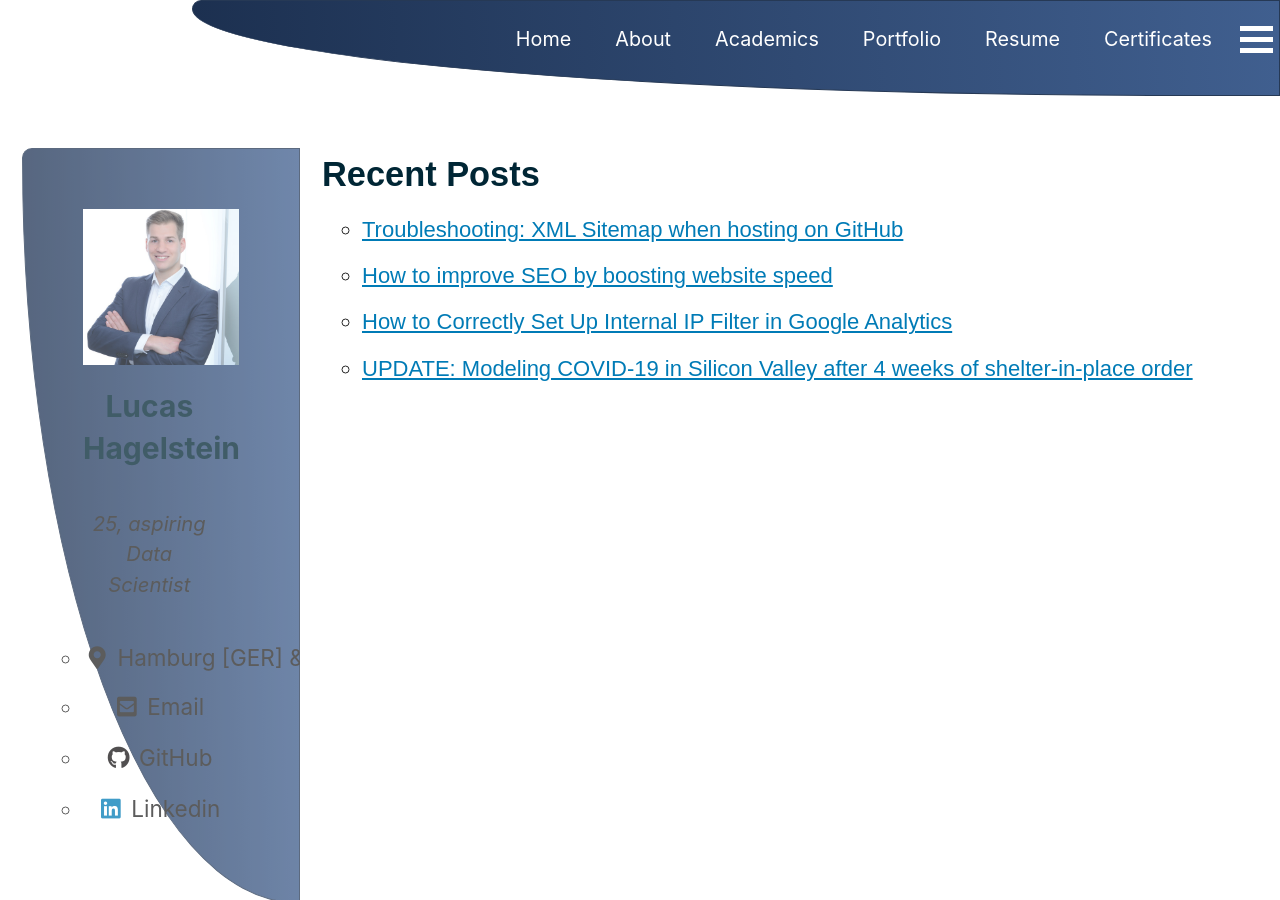
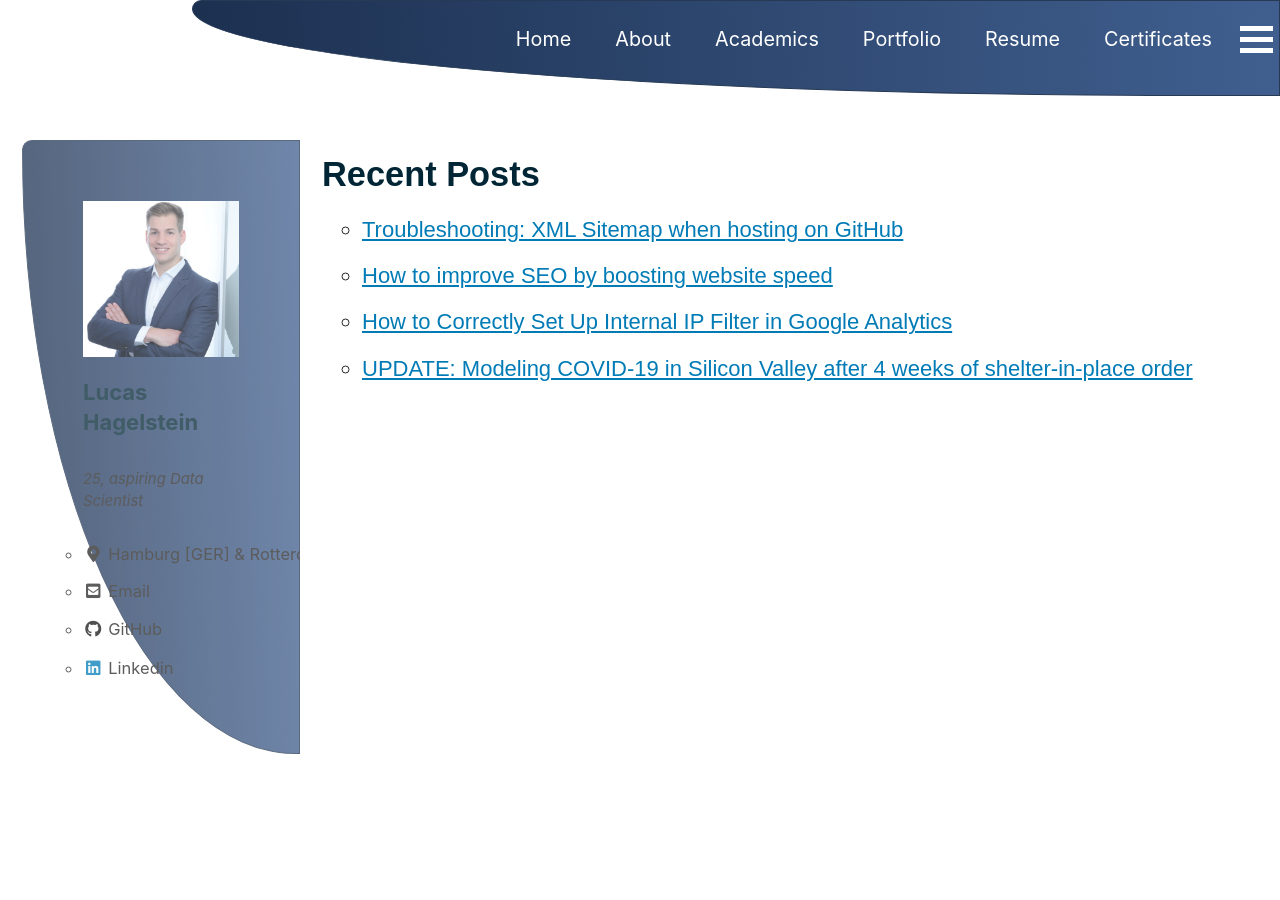
Before and after one commit to LHAGELS/LHAGELS.github.io, a Jekyll site: the page built from _pages/Blog.md, in a window 1280 px wide and 900 px high. Built offline with Jekyll 4.4.1, drawn with Linux system fonts in a browser that asks for light colours; cached includes are drawn as plain includes; nearby versions of some CDN libraries.

Commit message:
new github

```diff
--- a/_sass/minimal-mistakes/_sidebar.scss
+++ b/_sass/minimal-mistakes/_sidebar.scss
@@ -69,6 +69,13 @@
       height: 20px;
     }
   }
+}
+
+.background_sidebar {
+  padding: 60px;
+  background-image: linear-gradient(268deg, #405f8f, #1c3050);
+  border: 0.25px solid rgba(38, 57, 85, 1);
+  border-radius: 10px 0px 0px 100%;
 }
 
 .sidebar__right {
@@ -317,12 +324,3 @@
     margin-right: initial;
   }
 }
-
-.background_sidebar {
-  padding: 60px;
-  text-align: center;
-  font-size: 30px;
-  background-image: linear-gradient(268deg, #405f8f, #1c3050);
-  border: 0.25px solid rgba(38, 57, 85, 1);
-  border-radius: 10px 0px 0px 100%;
-}
```
